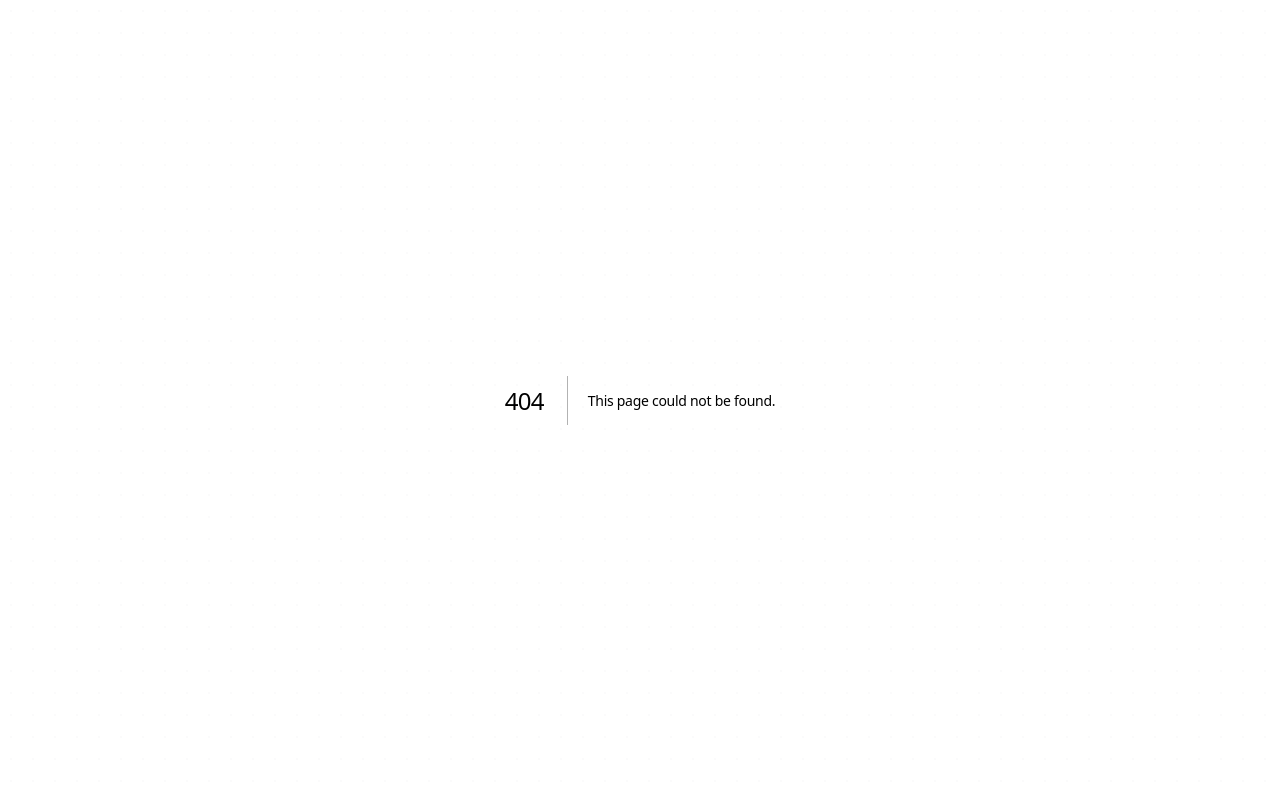
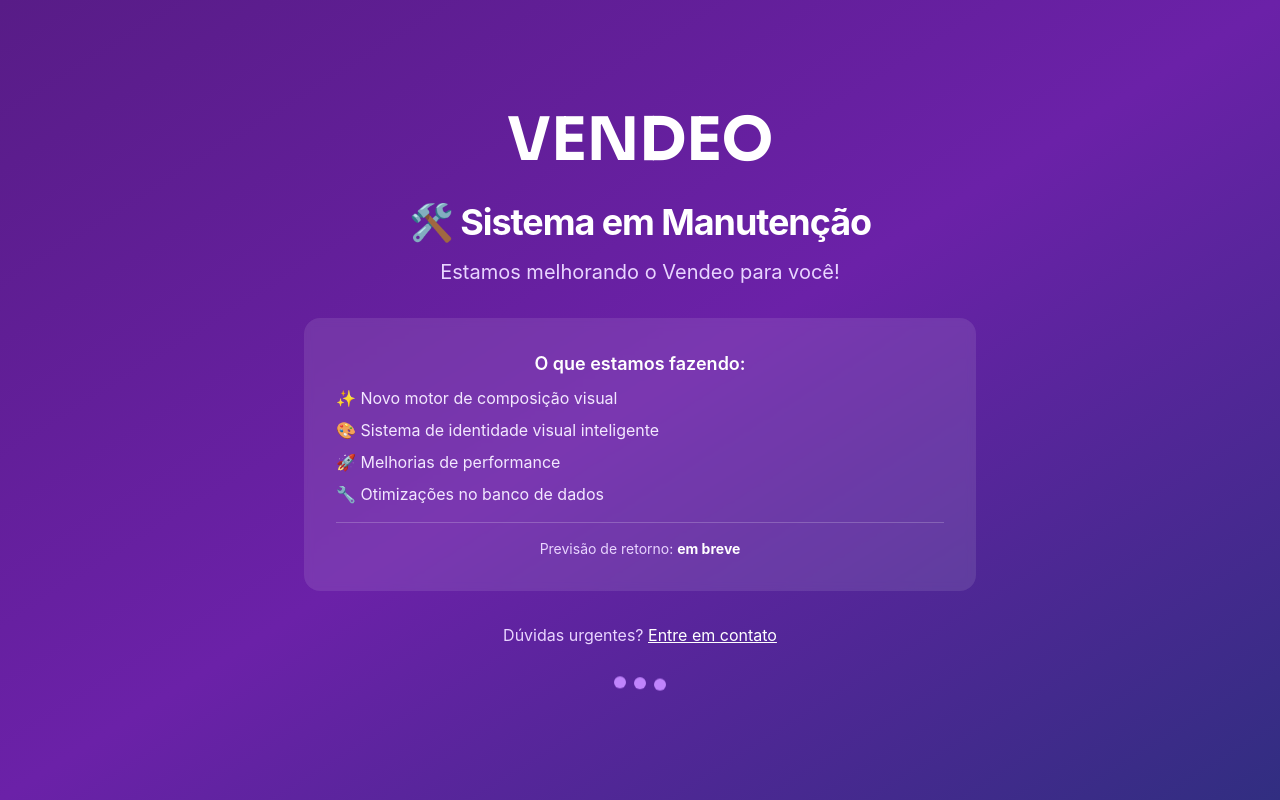
Before and after one commit to wagnercarisson/vendeo, a Next.js app: page /maintenance in a window 1280 px wide. Before the commit this address had no page. Built offline with nearby package versions, Linux system fonts and the light colour scheme.

Commit message:
feat: sistema de modo manutenção para refatoração

```diff
--- /dev/null
+++ b/app/maintenance/page.tsx
@@ -0,0 +1,70 @@
+import { Sora } from "next/font/google";
+
+const brandFont = Sora({
+  subsets: ["latin"],
+  weight: ["700", "800"],
+});
+
+export default function MaintenancePage() {
+  return (
+    <div className="min-h-screen bg-gradient-to-br from-purple-900 via-purple-800 to-indigo-900 flex items-center justify-center p-4">
+      <div className="max-w-2xl w-full text-center space-y-8">
+        {/* Logo/Brand */}
+        <div className={`${brandFont.className} text-6xl font-bold text-white`}>
+          VENDEO
+        </div>
+
+        {/* Main Message */}
+        <div className="space-y-4">
+          <h1 className="text-4xl font-bold text-white">
+            🛠️ Sistema em Manutenção
+          </h1>
+          <p className="text-xl text-purple-200">
+            Estamos melhorando o Vendeo para você!
+          </p>
+        </div>
+
+        {/* Details */}
+        <div className="bg-white/10 backdrop-blur-sm rounded-2xl p-8 space-y-4 text-white">
+          <div className="space-y-2">
+            <p className="text-lg font-semibold">
+              O que estamos fazendo:
+            </p>
+            <ul className="text-left space-y-2 text-purple-100">
+              <li>✨ Novo motor de composição visual</li>
+              <li>🎨 Sistema de identidade visual inteligente</li>
+              <li>🚀 Melhorias de performance</li>
+              <li>🔧 Otimizações no banco de dados</li>
+            </ul>
+          </div>
+
+          <div className="pt-4 border-t border-white/20">
+            <p className="text-sm text-purple-200">
+              Previsão de retorno: <strong className="text-white">em breve</strong>
+            </p>
+          </div>
+        </div>
+
+        {/* Contact */}
+        <div className="text-purple-200">
+          <p>
+            Dúvidas urgentes?{" "}
+            <a
+              href="mailto:contato@vendeo.com"
+              className="text-white underline hover:text-purple-100 transition-colors"
+            >
+              Entre em contato
+            </a>
+          </p>
+        </div>
+
+        {/* Loading Animation */}
+        <div className="flex justify-center items-center space-x-2">
+          <div className="w-3 h-3 bg-purple-400 rounded-full animate-bounce [animation-delay:-0.3s]"></div>
+          <div className="w-3 h-3 bg-purple-400 rounded-full animate-bounce [animation-delay:-0.15s]"></div>
+          <div className="w-3 h-3 bg-purple-400 rounded-full animate-bounce"></div>
+        </div>
+      </div>
+    </div>
+  );
+}
```
Also changed, not shown: proxy.ts (+35 -1 lines), 1 other file (tests, documents, lock files or other folders).
